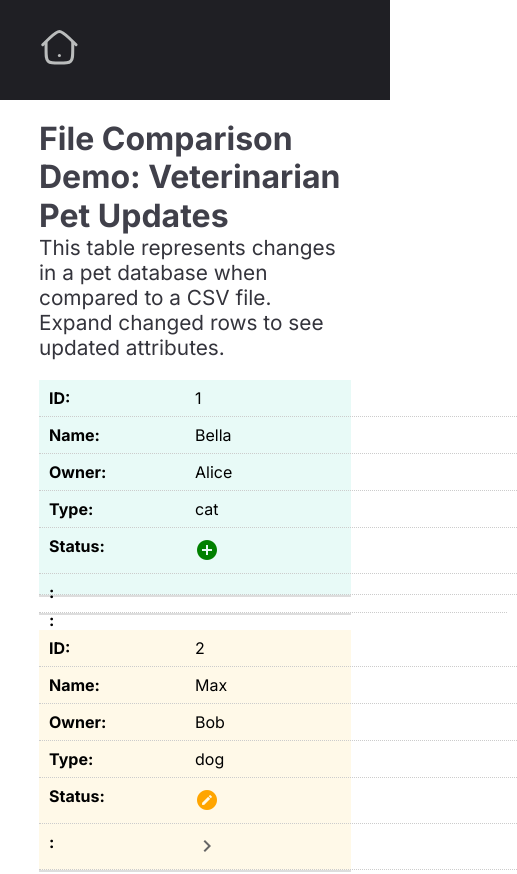
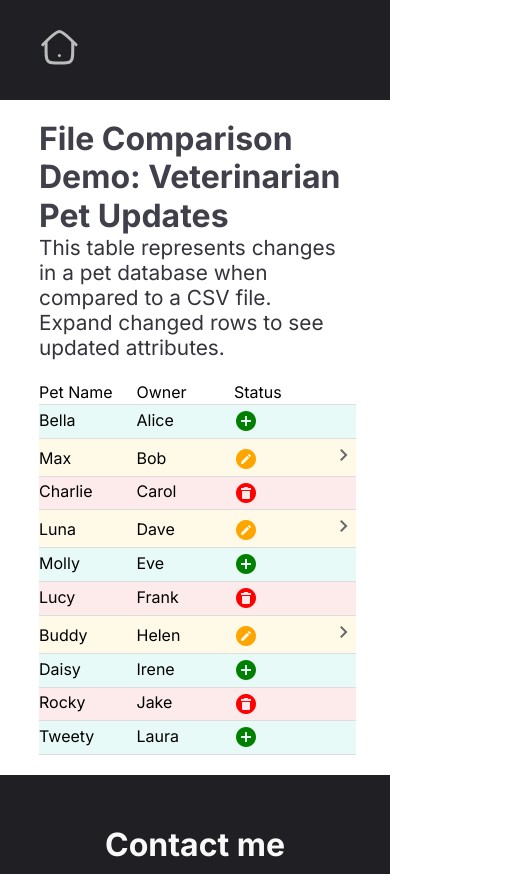
Before and after one commit to bruno7317/mural, an Angular app: page /file-comparison-demo in a window 390 px wide. Shown: the top 874 px of the page, 517 px wide, since content can reach past the window. Built offline with nearby package versions, Linux system fonts and the light colour scheme.

Commit message:
Demo mobile version

```diff
--- a/src/app/pages/file-comparison-demo/file-comparison-demo.component.css
+++ b/src/app/pages/file-comparison-demo/file-comparison-demo.component.css
@@ -174,40 +174,20 @@ tr.removed {
 }
 
 @media (max-width: 620px) {
-  .comparison-table thead {
+  .mobile-hide {
     display: none;
   }
 
-  .comparison-table,
-  .comparison-table tbody,
-  .comparison-table tr,
-  .comparison-table td {
-    display: block;
-    width: 100%;
+  .comparison-table-header {
+    min-width: 25vw;
   }
 
-  .comparison-table tr {
-    margin-bottom: 15px;
-    border-bottom: 2px solid #ddd;
+  .comparison-table th {
+    padding: 1vw 0;
   }
 
-  .comparison-table td {
-    position: relative;
-    padding-left: 50%;
-    text-align: left;
-    border: none;
-    border-bottom: 1px dotted #ccc;
+  .comparison-table-row {
+    padding: 1vw 0;
   }
 
-  .comparison-table td::before {
-    content: attr(data-label) ": ";
-    position: absolute;
-    left: 10px;
-    font-weight: bold;
-  }
-
-  .toggle-cell {
-    text-align: left;
-    padding-left: 50%;
-  }
 }
--- a/src/app/pages/file-comparison-demo/file-comparison-demo.component.html
+++ b/src/app/pages/file-comparison-demo/file-comparison-demo.component.html
@@ -9,7 +9,7 @@
   <table class="comparison-table">
     <thead>
       <tr>
-        <th (click)="sortPetsBy('id', $event)" class="comparison-table-header">
+        <th (click)="sortPetsBy('id', $event)" class="comparison-table-header mobile-hide">
           ID
           <span *ngIf="sortColumn === 'id'">
             <i class="mdi" [ngClass]="sortDirection === 'asc' ? 'mdi-chevron-up' : 'mdi-chevron-down'"></i>
@@ -27,7 +27,7 @@
             <i class="mdi" [ngClass]="sortDirection === 'asc' ? 'mdi-chevron-up' : 'mdi-chevron-down'"></i>
           </span>
         </th>
-        <th (click)="sortPetsBy('type', $event)" class="comparison-table-header">
+        <th (click)="sortPetsBy('type', $event)" class="comparison-table-header mobile-hide">
           Type
           <span *ngIf="sortColumn === 'type'">
             <i class="mdi" [ngClass]="sortDirection === 'asc' ? 'mdi-chevron-up' : 'mdi-chevron-down'"></i>
@@ -46,10 +46,10 @@
     <tbody>
       <ng-container *ngFor="let pet of petEntries">
         <tr [ngClass]="pet.status.toLowerCase()" (click)="toggleRowExpansion(pet)">
-          <td data-label="ID" class="comparison-table-row">{{ pet.id }}</td>
+          <td data-label="ID" class="comparison-table-row mobile-hide">{{ pet.id }}</td>
           <td data-label="Name" class="comparison-table-row">{{ pet.name }}</td>
           <td data-label="Owner" class="comparison-table-row">{{ pet.owner }}</td>
-          <td data-label="Type" class="comparison-table-row">{{ pet.type }}</td>
+          <td data-label="Type" class="comparison-table-row mobile-hide">{{ pet.type }}</td>
 
           <td data-label="Status" class="status-cell comparison-table-row">
             <i *ngIf="pet.status === 'New'" class="mdi mdi-plus-circle status-icon new-icon" [attr.title]="pet.status" aria-hidden="true"></i>
```
